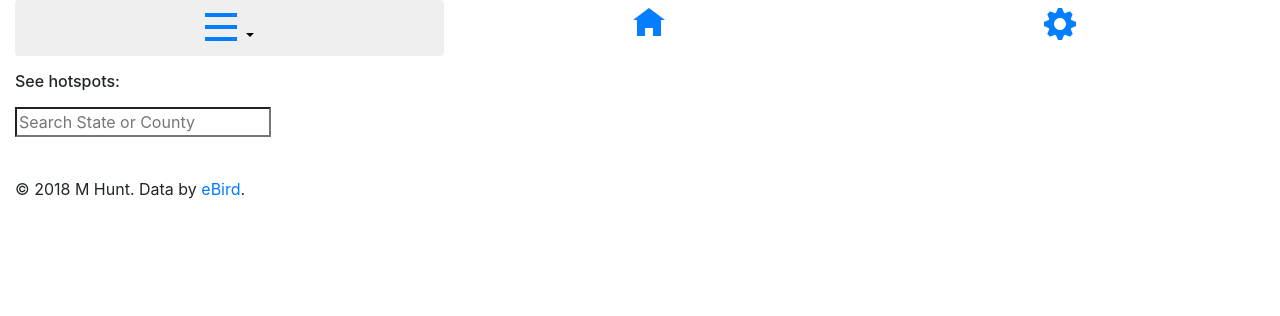
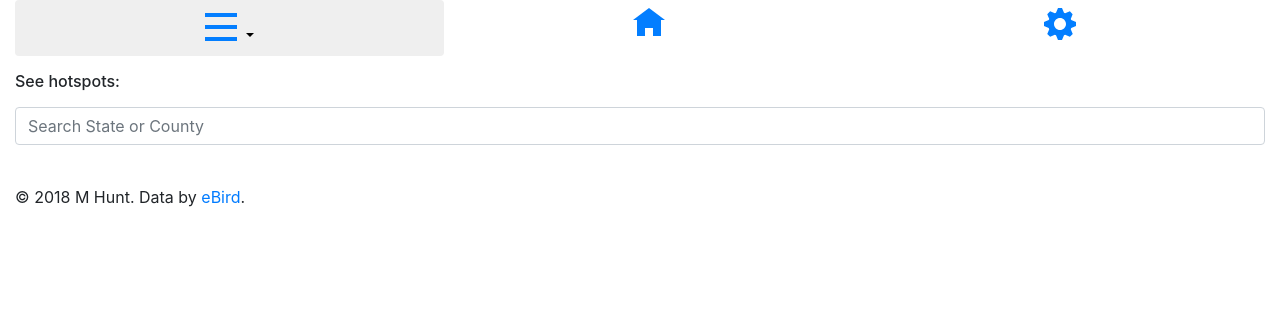
Before and after one commit to mcxvio/seebirds-2.0, a Flask app: page /hotspots in a window 1280 px wide. Shown: the top 316 px of the page. Run offline with Flask 2, Linux system fonts and the light colour scheme; some libraries are stand-ins or nearby versions.

Commit message:
Fix textbox width issue.

```diff
--- a/templates/hotspots_find.html
+++ b/templates/hotspots_find.html
@@ -12,7 +12,7 @@
     <p><h6>See hotspots:</h6></p>
     <div id="prefetch-find" class="list-unstyled list-group mb-3">
         <!-- Typeahead -->
-        <input autofocus class="typeahead" type="text" placeholder="Search State or County" />
+        <input autofocus class="typeahead form-control" type="text" placeholder="Search State or County" />
     </div>
     <div id="previous-regions">
         {% if previous != None and previous|length > 0 %}
```
